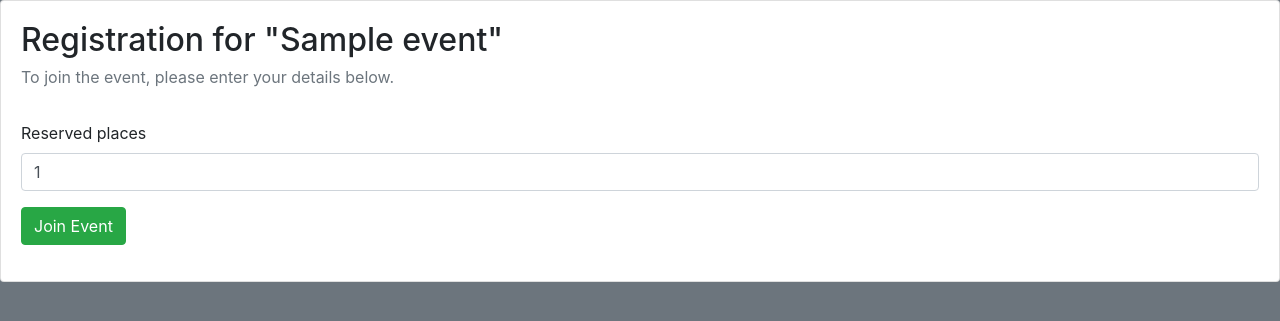
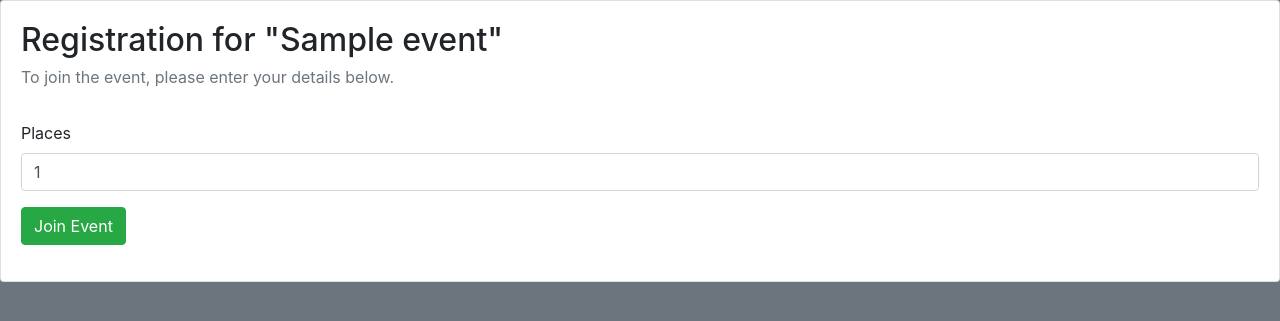
Before and after one commit to GuildHouseGames/livelobby, a Django app: page /1/join/ in a window 1280 px wide. Shown: the part 80-401 px from the top of the page. Run offline with Django 3.2, Linux system fonts and the light colour scheme; a user stored in the database is signed in; tables that the repository leaves empty hold one stand-in row (values such as "Sample post"); some libraries are stand-ins or nearby versions.

Commit message:
Resolve undefined template reference

```diff
--- a/events/templates/events/join_event.html
+++ b/events/templates/events/join_event.html
@@ -27,7 +27,7 @@
         {% endif %}
         <form method="post" novalidate>
             {% csrf_token %}
-            <label for="{{ form.name.id_for_label }}">Reserved places</label>
+            <label>{{ form.places.label }}</label>
             <!-- For loop used to render both the field name and the required hidden input used to store the event-->
             {% for field in form %}
                 <div class="form-group">
```
